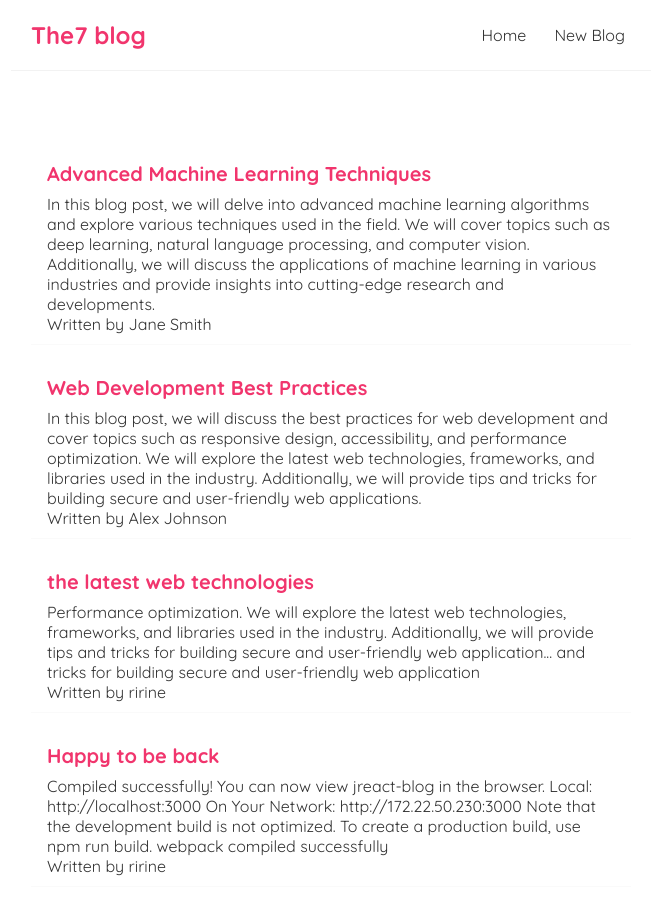
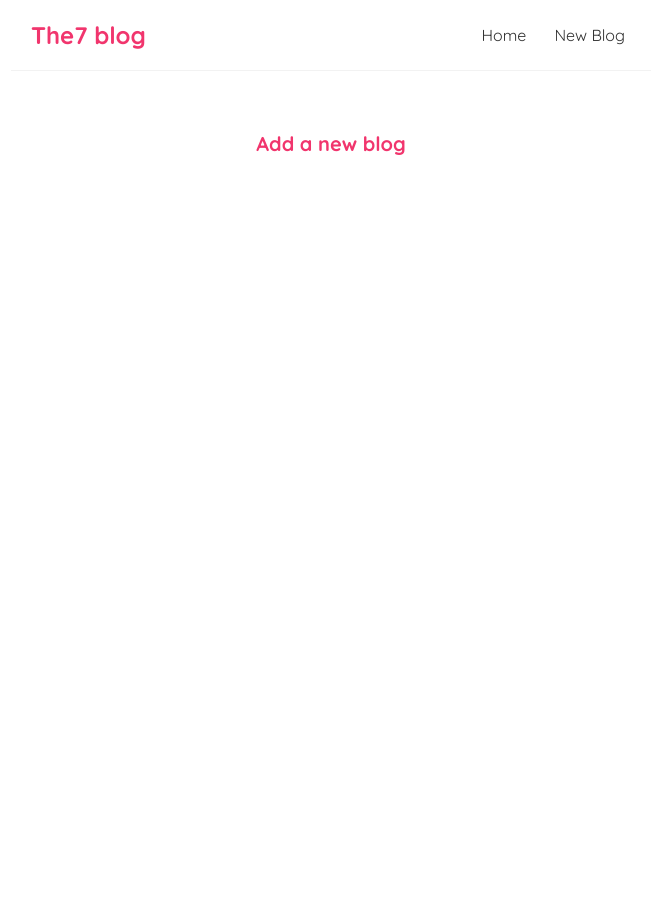
Before and after one commit to roosjjean/d-blog, a React (Create React App) app: page /create in a window 1280 px wide. Shown: the top 914 px of the page, without its empty margins (309-964 px from the left). After the commit the page ends 800 px from the top, so only its background shows below. Built offline with nearby package versions, Linux system fonts and the light colour scheme; data requests are answered from the project's data file.

Commit message:
Abort Controller added

```diff
--- a/src/App.js
+++ b/src/App.js
@@ -1,14 +1,25 @@
+import Create from "./Create";
 import Home from "./Home";
 import Navbar from "./Navbar";
+import { Route, BrowserRouter as Router, Switch } from "react-router-dom/cjs/react-router-dom.min";
 
 const App = () => {
   return (
-    <div className="app">
-      <Navbar />
-      <div className="content">
-        <Home />
+    <Router>
+      <div className="app">
+        <Navbar />
+        <div className="content">
+          <Switch>
+            <Route exact path="/">
+              <Home />
+            </Route>
+            <Route path="/create">
+              <Create />
+            </Route>
+          </Switch>
+        </div>
       </div>
-    </div>
+    </Router>
   );
 }
 
--- a/src/BlogList.js
+++ b/src/BlogList.js
@@ -8,6 +8,7 @@
                     <div className="blog-preview" key={blog.id}>
                         <h2>{blog.title}</h2>
                         <p>{blog.body}</p>
+                        <br></br>
                         <p>Written by {blog.author}</p>
                     </div>
                 ))
--- /dev/null
+++ b/src/Create.js
@@ -0,0 +1,11 @@
+
+
+const Create = () => {
+    return (
+        <div className="create">
+            <h2>Add a new blog</h2>
+        </div>
+    );
+}
+
+export default Create;
--- a/src/Navbar.js
+++ b/src/Navbar.js
@@ -1,10 +1,13 @@
+import { Link } from "react-router-dom/cjs/react-router-dom.min";
+
+
 const Navbar = () => {
     return (
         <nav className="navbar">
             <h1>The7 blog</h1>
             <div className="links">
-                <a href="/">Home</a>
-                <a href="/create">New Blog</a>
+                <Link to="/">Home</Link>
+                <Link to="/create">New Blog</Link>
             </div>
         </nav>
     );
--- a/src/useFetch.js
+++ b/src/useFetch.js
@@ -8,7 +8,11 @@
     const [error, setError] = useState(null)
 
     useEffect(() => {
-        fetch(url)
+
+        // abort controler
+        const abortCont = new AbortController()
+
+        fetch(url, {signal: abortCont.signal})
         .then(res => {
             if(!res.ok){
                 throw Error('Could Not Fetch Data For That Resource !')
@@ -21,10 +25,19 @@
             setError(null)
         })
         .catch((err) => {
-            setIsPending(false)
-            setError(err.message)
+            if(err.name === 'AbortError'){
+                console.log('Fetch Aborted !')
+            }
+            else{
+                setIsPending(false)
+                setError(err.message)
+            }
         })
-    }, [])
+
+        // cleanup func
+        return () => { abortCont.abort() }
+
+    }, [url])
 
     return { data, isPending, error }
 }
```
Also changed, not shown: src/Home.js (line endings or trailing spaces).
